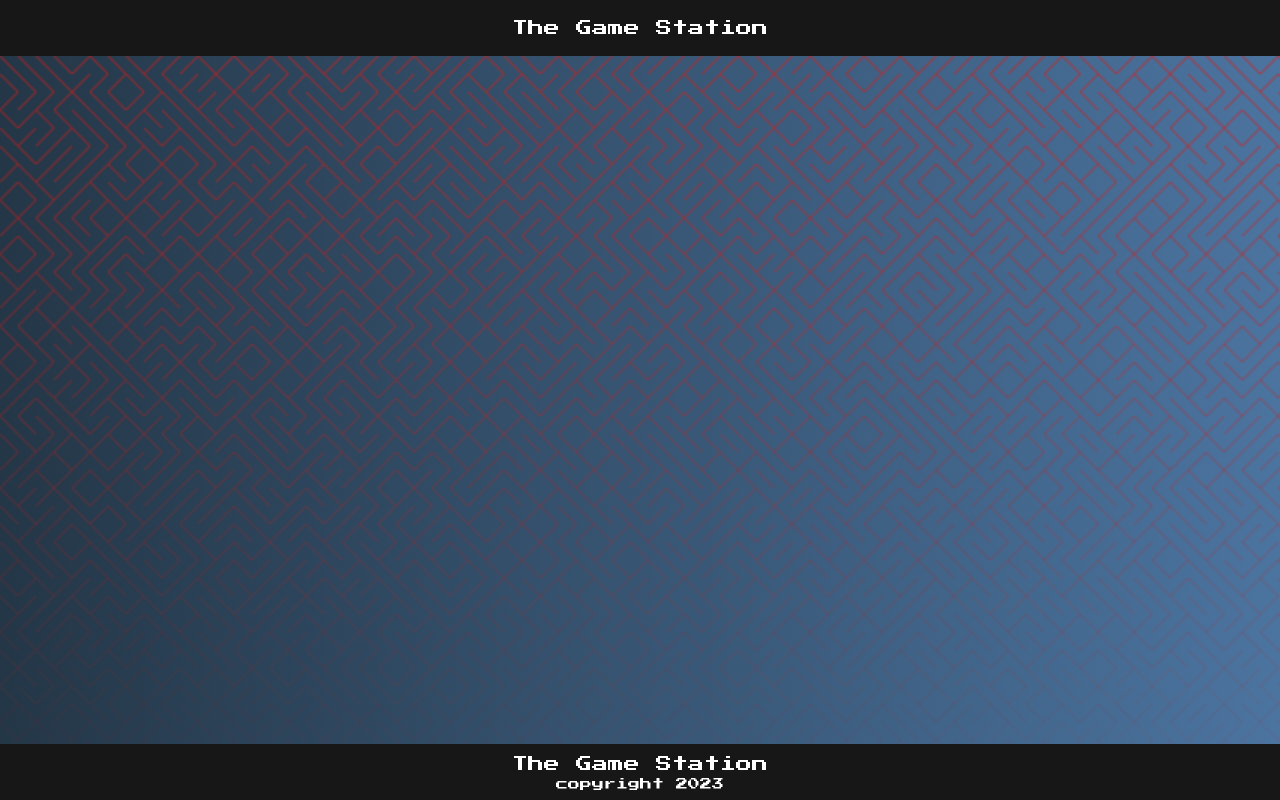
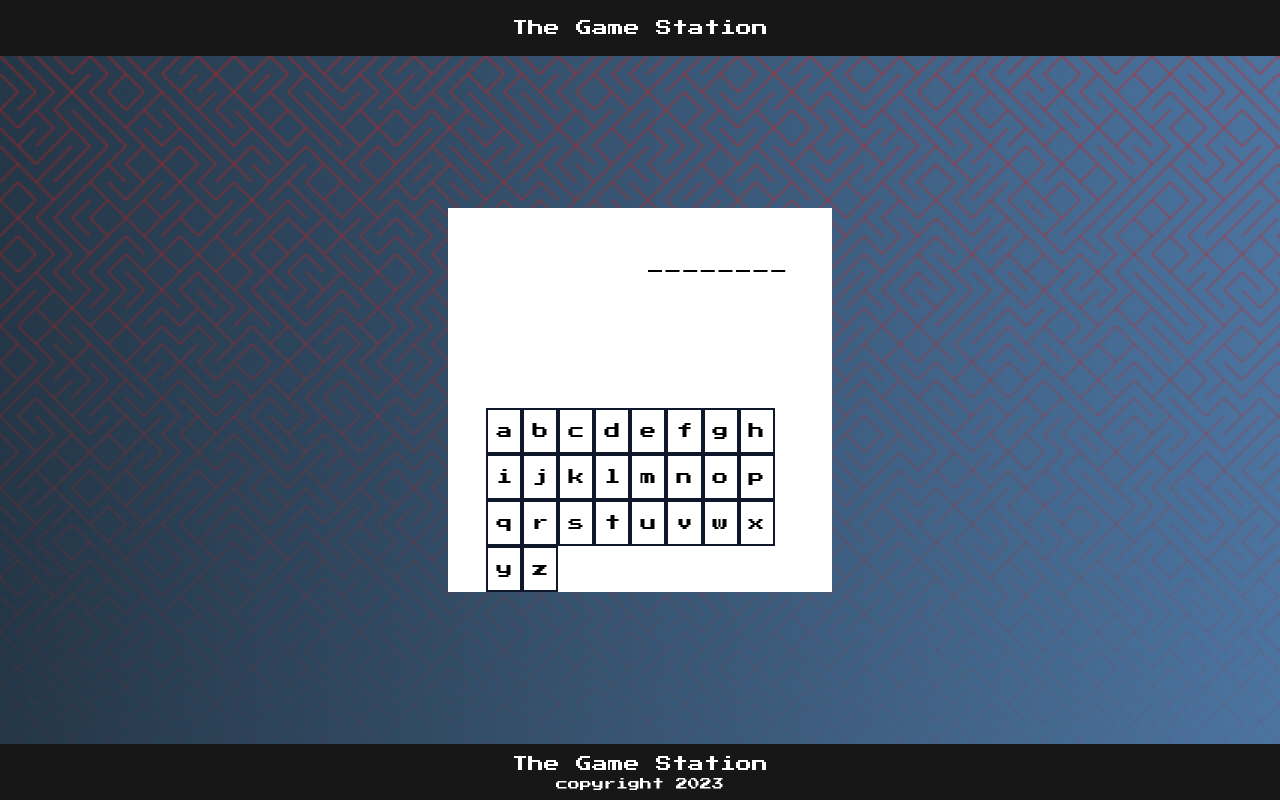
Before and after one commit to realworldweb/game-station, a Next.js app: page /hangman in a window 1280 px wide. Built offline with nearby package versions, Linux system fonts and the light colour scheme.

Commit message:
added hangman svgn and lives count

```diff
--- /dev/null
+++ b/components/svgs/hangman.tsx
@@ -0,0 +1,116 @@
+import { FC } from 'react';
+
+interface SVGProps {
+	lives: number;
+}
+
+const HangmanSvg: FC<SVGProps> = ({ lives }) => {
+	return (
+		<svg viewBox='0 0 100 100' width='200' height='200'>
+			<line
+				x1='20'
+				y1='90'
+				x2='80'
+				y2='90'
+				stroke='black'
+				strokeWidth='4'
+				display={lives > 0 ? 'inline' : 'none'}
+			/>
+			<line
+				x1='30'
+				y1='90'
+				x2='30'
+				y2='20'
+				stroke='black'
+				strokeWidth='4'
+				display={lives > 0 ? 'inline' : 'none'}
+			/>
+			<line
+				x1='30'
+				y1='20'
+				x2='60'
+				y2='20'
+				stroke='black'
+				strokeWidth='4'
+				display={lives > 0 ? 'inline' : 'none'}
+			/>
+			<line
+				x1='60'
+				y1='20'
+				x2='60'
+				y2='35'
+				stroke='black'
+				strokeWidth='4'
+				display={lives > 0 ? 'inline' : 'none'}
+			/>
+
+			<circle
+				cx='60'
+				cy='45'
+				r='10'
+				stroke='black'
+				strokeWidth='4'
+				fill='none'
+				id='head'
+				display={lives > 1 ? 'inline' : 'none'}
+			/>
+
+			<line
+				x1='60'
+				y1='55'
+				x2='60'
+				y2='70'
+				stroke='black'
+				strokeWidth='4'
+				id='body'
+				display={lives > 2 ? 'inline' : 'none'}
+			/>
+
+			<line
+				x1='60'
+				y1='60'
+				x2='50'
+				y2='65'
+				stroke='black'
+				strokeWidth='4'
+				id='left-arm'
+				display={lives > 3 ? 'inline' : 'none'}
+			/>
+
+			<line
+				x1='60'
+				y1='60'
+				x2='70'
+				y2='65'
+				stroke='black'
+				strokeWidth='4'
+				id='right-arm'
+				display={lives > 4 ? 'inline' : 'none'}
+			/>
+
+			<line
+				x1='60'
+				y1='70'
+				x2='50'
+				y2='80'
+				stroke='black'
+				strokeWidth='4'
+				id='left-leg'
+				display={lives > 5 ? 'inline' : 'none'}
+			/>
+
+			<line
+				x1='60'
+				y1='70'
+				x2='70'
+				y2='80'
+				stroke='black'
+				strokeWidth='4'
+				id='right-leg'
+				display={lives > 6 ? 'inline' : 'none'}
+			/>
+		</svg>
+	);
+};
+
+export default HangmanSvg;
--- a/package.json
+++ b/package.json
@@ -25,6 +25,7 @@
 		"jest": "^29.5.0",
 		"jest-environment-jsdom": "^29.5.0",
 		"postcss": "^8.4.21",
+		"typehole": "^1.7.0",
 		"typescript": "4.9.5"
 	},
 	"dependencies": {
--- a/pages/api/hangman.ts
+++ b/pages/api/hangman.ts
@@ -1,4 +1,10 @@
 import type { NextApiRequest, NextApiResponse } from 'next';
+
+interface HangmanResponse {
+	index: number;
+	currentBoard: string;
+	lostLives: number;
+}
 
 const uniqueWords = [
 	'Absolute',
@@ -109,14 +115,19 @@ const randomIndex = () => {
 
 export default async function handler(
 	req: NextApiRequest,
-	res: NextApiResponse<any>
+	res: NextApiResponse<HangmanResponse>
 ) {
 	const { query } = req;
 
-	const wordIndex = query.wordIndex ? randomIndex() : query.wordIndex;
+	const wordIndex = query.hasOwnProperty('wordIndex')
+		? parseInt(query.wordIndex as string)
+		: randomIndex();
 	const word = uniqueWords[wordIndex as keyof typeof uniqueWords] as string;
-	const chars = query.chars ?? [''];
-	console.log(wordIndex, chars);
+	const chars = query.hasOwnProperty('chars')
+		? (query.chars as string).split(',')
+		: [];
+	const lostLives = chars.filter((char) => !word.includes(char)).length;
+
 	const currentBoard = word
 		.split('')
 		.map((char) => {
@@ -127,5 +138,5 @@ export default async function handler(
 		})
 		.join('');
 
-	res.status(200).json({ index: wordIndex, currentBoard });
+	res.status(200).json({ index: wordIndex, currentBoard, lostLives });
 }
--- a/pages/hangman/index.tsx
+++ b/pages/hangman/index.tsx
@@ -6,22 +6,78 @@ import axios from 'axios';
 /*layouts*/
 import Layout from '@/layouts/main';
 
+/*svgs*/
+import HangmanSvg from '@/components/svgs/hangman';
+
 export default function Hangman() {
-	const chars = useRef([]);
+	/*state*/
+	const [chars, setChars] = useState<string[]>([]);
+	const [currentBoard, setCurrentBoard] = useState<string | null>(null);
+	const [lostLives, setLostLives] = useState<number>(0);
+
+	/*refs*/
 	const wordIndex = useRef<number | null>(null);
-	const [currentBoard, setCurrentBoard] = useState(null);
+
+	const alphabet = Array.from({ length: 26 }, (_, i) =>
+		String.fromCharCode(97 + i)
+	);
+
+	const SelectChars = () => {
+		return (
+			<div className='relative flex flex-wrap w-4/5 mx-auto h-1/2'>
+				{alphabet.map((char, i) => {
+					let background = 'white';
+					const inBoard = currentBoard?.includes(char.toLowerCase());
+					if (chars.includes(char) && inBoard) {
+						background = 'green';
+					} else if (chars.includes(char) && !inBoard) {
+						background = 'red';
+					}
+
+					return (
+						<button
+							key={i}
+							className={`cursor-pointer border-2 border-slate-900 overflow-hidden p-2 w-1/13`}
+							style={{ backgroundColor: background }}
+							onClick={() => {
+								setChars((prev) => [...prev, char.toLowerCase()]);
+							}}
+							disabled={chars.includes(char) ? true : false}
+						>
+							{char}
+						</button>
+					);
+				})}
+			</div>
+		);
+	};
 
 	useEffect(() => {
-		const url = `/api/hangman/?chars=${chars.current}&wordIndex=${wordIndex.current}`;
+		const url =
+			wordIndex.current !== null
+				? `/api/hangman/?chars=${chars}&wordIndex=${wordIndex.current}`
+				: `/api/hangman/`;
 
 		axios.get(url).then((res) => {
-			console.log(res.data);
 			wordIndex.current = res.data.index;
 			setCurrentBoard(res.data.currentBoard);
+			setLostLives(res.data.lostLives);
 		});
 	}, [chars]);
 
-	return <div></div>;
+	return (
+		<div className='relative flex flex-wrap content-center justify-center flex-none grow w-100 h-14'>
+			<div className='relative flex flex-col bg-white w-96 h-96'>
+				<div className='relative flex'>
+					<HangmanSvg lives={lostLives} />
+					<div className='mr-8 tracking-widest mt-11 justify-self-end'>
+						{currentBoard}
+					</div>
+				</div>
+				<SelectChars />
+			</div>
+		</div>
+	);
 }
 
 Hangman.getLayout = function getLayout(page: ReactElement) {
--- a/tailwind.config.js
+++ b/tailwind.config.js
@@ -11,6 +11,7 @@ module.exports = {
 		extend: {
 			rotate: {
 				270: '270deg',
+				'1/13': '0.77%',
 			},
 		},
 	},
```
Also changed, not shown: 1 other file (tests, documents, lock files or other folders).
